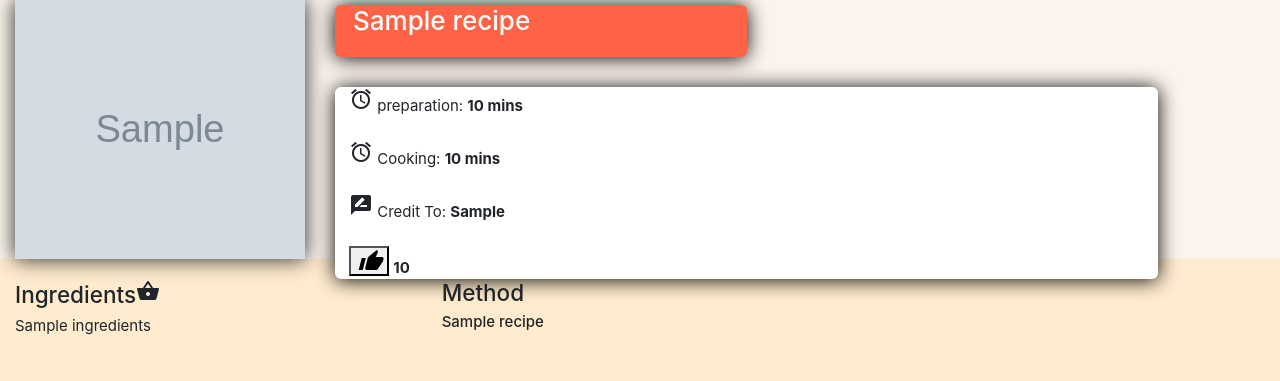
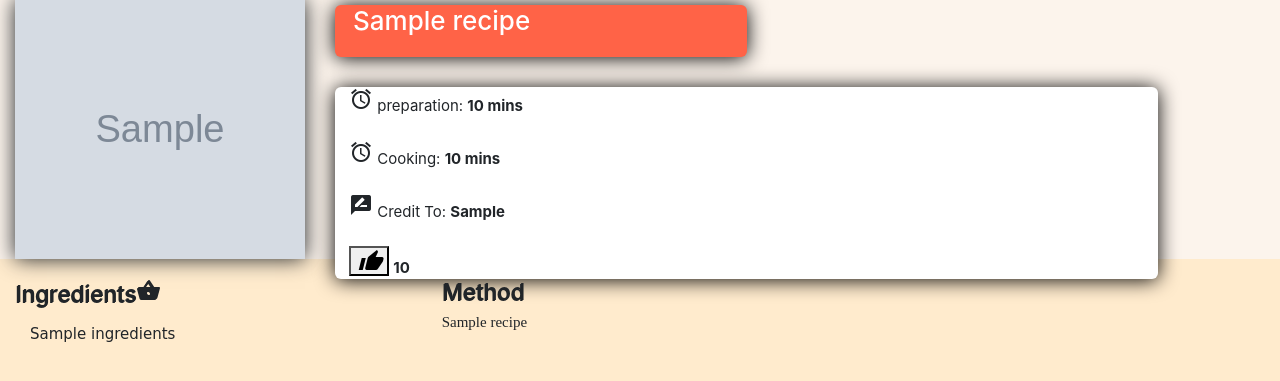
Before and after one commit to Code-Institute-Submissions/recipes-1, a Flask app: template templates/show_recipes.html in a window 1280 px wide. Shown: the part 75-456 px from the top of the page. Run offline with Flask 2, Linux system fonts and the light colour scheme; the template is opened without the code that fills it: most values are stand-ins (such as "Sample title", 1, 10 or a date in 2020); grey boxes marked "Sample" are stand-in pictures; some libraries are stand-ins or nearby versions.

Commit message:
changed font size

```diff
--- a/static/css/style.css
+++ b/static/css/style.css
@@ -96,6 +96,13 @@
     height: 20%;
     box-shadow: 0px 1px 20px 0px black;
 }
+.text-shadow{
+    text-shadow: 1px -1px 0px;
+}
+.text-font{
+    font-family: cursive;
+    margin: 15px;
+}
 .user-title{
     width: 40%;
     background-color: #f7492a;
--- a/templates/show_recipes.html
+++ b/templates/show_recipes.html
@@ -66,18 +66,25 @@
      <div class="row">
 
          <div class="col-lg-4 col-sm-12">
-             <h4>Ingredients<i class="material-icons prefix">shopping_basket</i></h4>
+             <h4 class="text-shadow">Ingredients<i class="material-icons prefix">shopping_basket</i></h4>
+             <div class="text-font">
              {{recipes.ingredients }}
-
+             </div>
          </div>
 
          <div class="col-lg-8 col-sm-12">
-             <h4 >Method</h4>
+             <h4 class="text-shadow">Method</h4>
+        <div style="font-family: -webkit-pictograph;">
+            <ul>
             {% for recipe in step_split %}
-            <ul>
+
              <li> <h6>{{recipe}}</h6> </li>
-              <ul>
+
+
               {% endfor %}
+              </ul>
+              </div>
+
          </div>
      </div>
 
```
